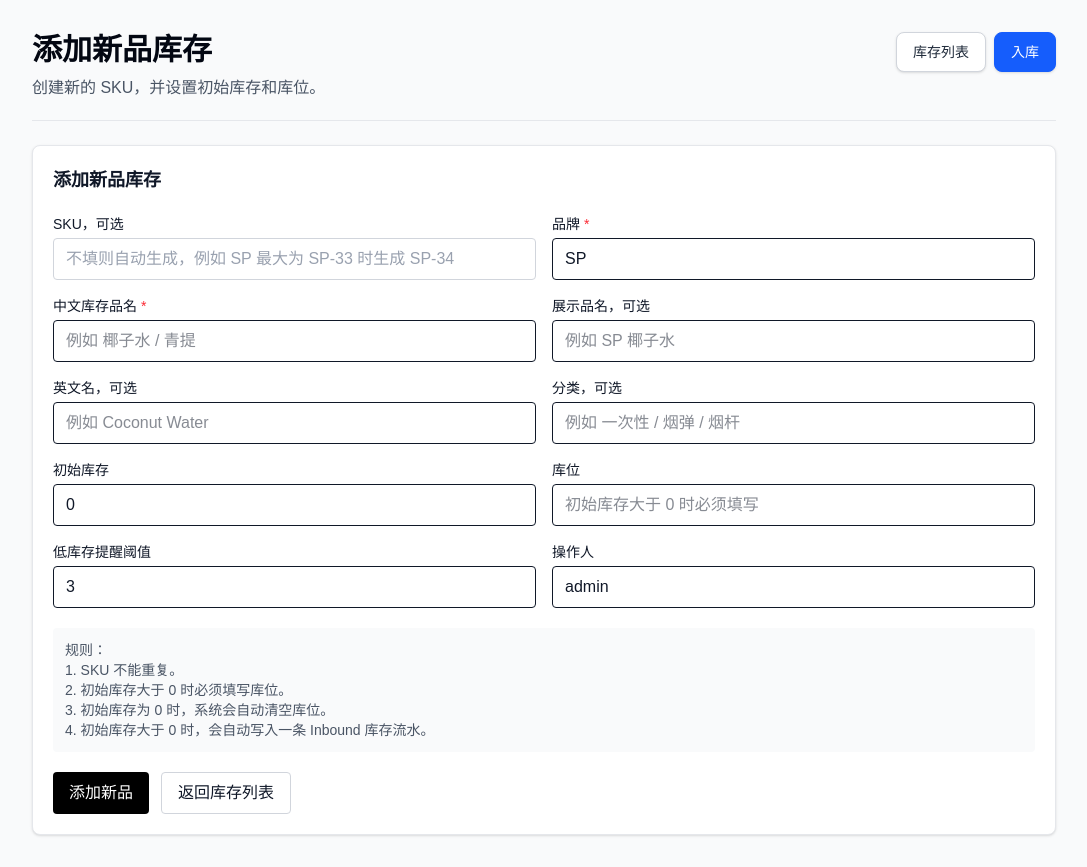
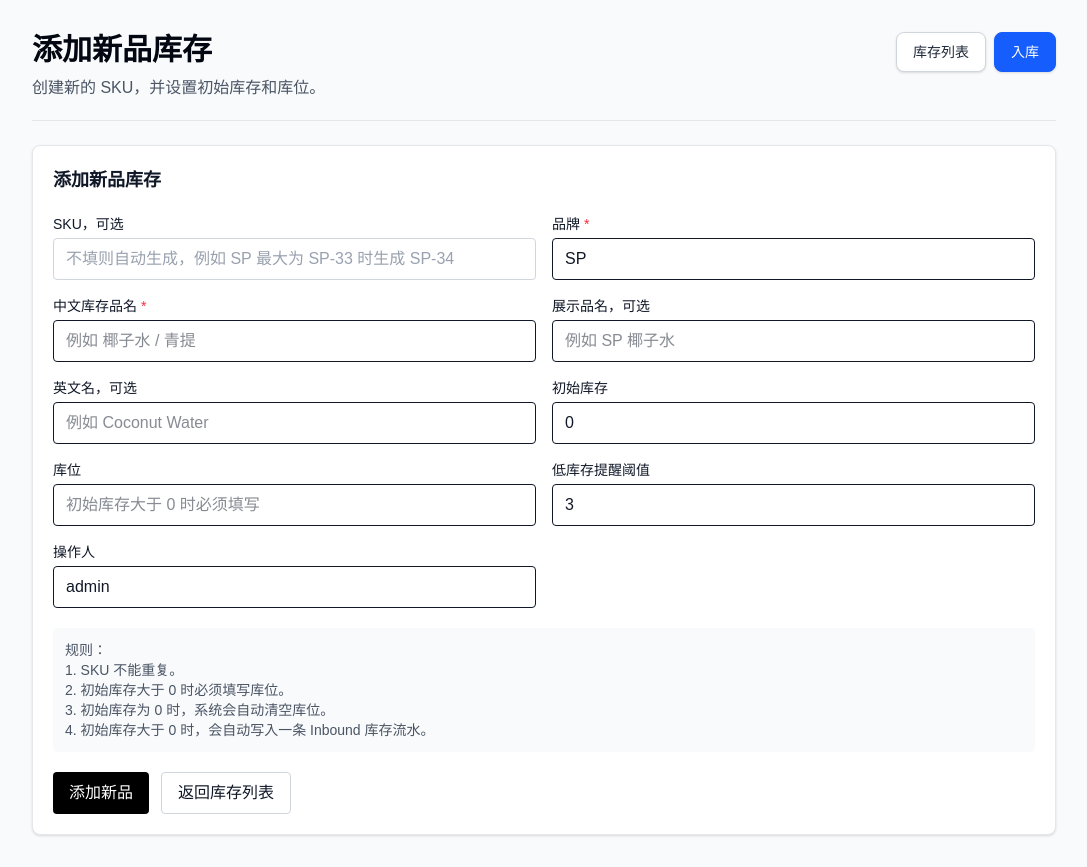
Before and after one commit to sevenshiy35/vape-warehouse-system, a Next.js app: page /admin/products/new in a window 1280 px wide. Shown: the whole page, without its empty margins (96-1183 px from the left). Built offline with nearby package versions, Linux system fonts and the light colour scheme.

Commit message:
Remove category from new product form

```diff
--- a/app/api/products/create/route.ts
+++ b/app/api/products/create/route.ts
@@ -13,7 +13,6 @@ export async function POST(request: Request) {
     const productNameCN = String(body.productNameCN || '').trim()
     const displayName = String(body.displayName || '').trim()
     const productNameEN = String(body.productNameEN || '').trim()
-    const category = String(body.category || '').trim()
     const shelfLocation = String(body.shelfLocation || '').trim()
     const operator = String(body.operator || 'admin').trim()
 
@@ -63,7 +62,7 @@ export async function POST(request: Request) {
         p_product_name_cn: productNameCN,
         p_display_name: displayName || null,
         p_product_name_en: productNameEN || null,
-        p_category: category || null,
+        p_category: null,
         p_source_sheet: brand,
         p_initial_qty: initialQty,
         p_shelf_location: shelfLocation || null,
--- a/components/NewProductForm.tsx
+++ b/components/NewProductForm.tsx
@@ -25,7 +25,6 @@ export default function NewProductForm() {
   const [productNameCN, setProductNameCN] = useState('')
   const [displayName, setDisplayName] = useState('')
   const [productNameEN, setProductNameEN] = useState('')
-  const [category, setCategory] = useState('')
   const [initialQty, setInitialQty] = useState(0)
   const [shelfLocation, setShelfLocation] = useState('')
   const [lowStockThreshold, setLowStockThreshold] = useState(3)
@@ -77,7 +76,6 @@ export default function NewProductForm() {
         productNameCN,
         displayName,
         productNameEN,
-        category,
         initialQty,
         shelfLocation,
         lowStockThreshold,
@@ -103,7 +101,6 @@ export default function NewProductForm() {
     setProductNameCN('')
     setDisplayName('')
     setProductNameEN('')
-    setCategory('')
     setInitialQty(0)
     setShelfLocation('')
     setLowStockThreshold(3)
@@ -189,18 +186,6 @@ export default function NewProductForm() {
 
         <div>
           <label className="mb-1 block text-sm font-medium">
-            分类，可选
-          </label>
-          <input
-            className="w-full rounded border px-3 py-2"
-            value={category}
-            onChange={(e) => setCategory(e.target.value)}
-            placeholder="例如 一次性 / 烟弹 / 烟杆"
-          />
-        </div>
-
-        <div>
-          <label className="mb-1 block text-sm font-medium">
             初始库存
           </label>
           <input
```
